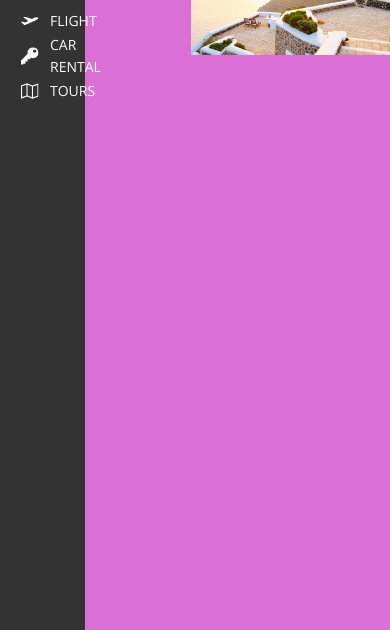
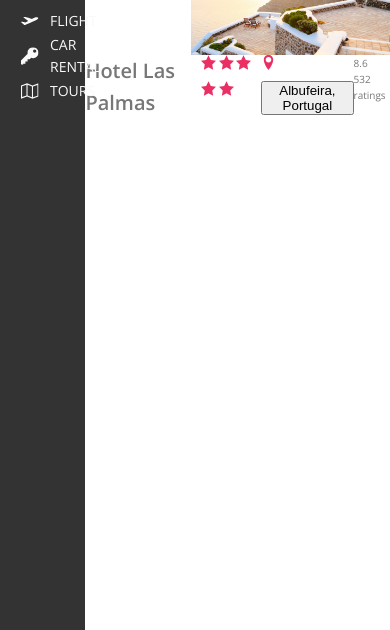
Before and after one commit to navyblueyes/CSS-SASS-ex2-trillo, a website: page index.html in a window 390 px wide. Shown: the part 214-844 px from the top of the page. Drawn offline with nearby package versions, Linux system fonts and the light colour scheme.

Commit message:
working on hotel overview; heading with responsive icons complete

```diff
--- a/index.html
+++ b/index.html
@@ -95,6 +95,39 @@
                             <img src="img/hotel-3.jpg" alt="Picture of Hotel" class="gallery__photo">
                         </figure>
                     </div>
+
+                    <div class="overview">
+                        <h1 class="overview__heading">
+                            Hotel Las Palmas
+                        </h1>
+                        <div class="overview__stars">
+                            <svg class="overview__icon-star">
+                                <use xlink:href="img/sprite.svg#icon-star-full"></use>
+                            </svg>
+                            <svg class="overview__icon-star">
+                                <use xlink:href="img/sprite.svg#icon-star-full"></use>
+                            </svg>
+                            <svg class="overview__icon-star">
+                                <use xlink:href="img/sprite.svg#icon-star-full"></use>
+                            </svg>
+                            <svg class="overview__icon-star">
+                                <use xlink:href="img/sprite.svg#icon-star-full"></use>
+                            </svg>
+                            <svg class="overview__icon-star">
+                                <use xlink:href="img/sprite.svg#icon-star-full"></use>
+                            </svg>
+                        </div>
+                        <div class="overview__location">
+                            <svg class="overview__icon-location">
+                                <use xlink:href="img/sprite.svg#icon-location"></use>
+                            </svg>
+                            <button class="btn-inline">Albufeira, Portugal</button>
+                        </div>
+                        <div class="overview__rating">
+                            <div class="overview__rating-average">8.6</div>
+                            <div class="overview__rating-count">532 ratings</div>
+                        </div>
+                    </div>
                 </main>
             </div>
         </div>
--- a/sass/_components.scss
+++ b/sass/_components.scss
@@ -151,7 +151,7 @@
                     width .2s cubic-bezier(1, 0, 0, 1) .2s,
                     background-color .1s;
 
-           //  time1  time2,   time1 is the duration; time2 is the delay
+        //  time1  time2,   time1 is the duration; time2 is the delay
     }
 
     &__item:hover::before,
@@ -220,4 +220,40 @@
         width: 100%;
         display: block ;
     }
+
+
 }
+
+
+
+/////////////////////////////////////
+// Overview
+
+.overview {
+    display: flex;
+    &__heading {}
+    &__stars {
+        margin-right: auto;
+    }
+
+    &__icon-star,
+    &__icon-location {
+
+        width: 1.75rem;
+        height: 1.75rem;
+        margin-right: 2rem;
+        fill: var(--color-primary);
+
+        @media only screen {
+            margin-right: 0;
+            margin-bottom: .7rem;
+            width: 1.5rem;
+            height: 1.5rem;
+        }
+    }
+    &__location {
+    }
+    &__rating {}
+    &__rating-average {}
+    &__rating-count {}
+}
--- a/sass/_layout.scss
+++ b/sass/_layout.scss
@@ -29,10 +29,8 @@
 }
 .hotel-view {
 
-
     //test
     background-color: #fff;
-    background-color: orchid;
     height: 80rem;
 
     flex: 1;
```
Also changed, not shown: css/style.css.
